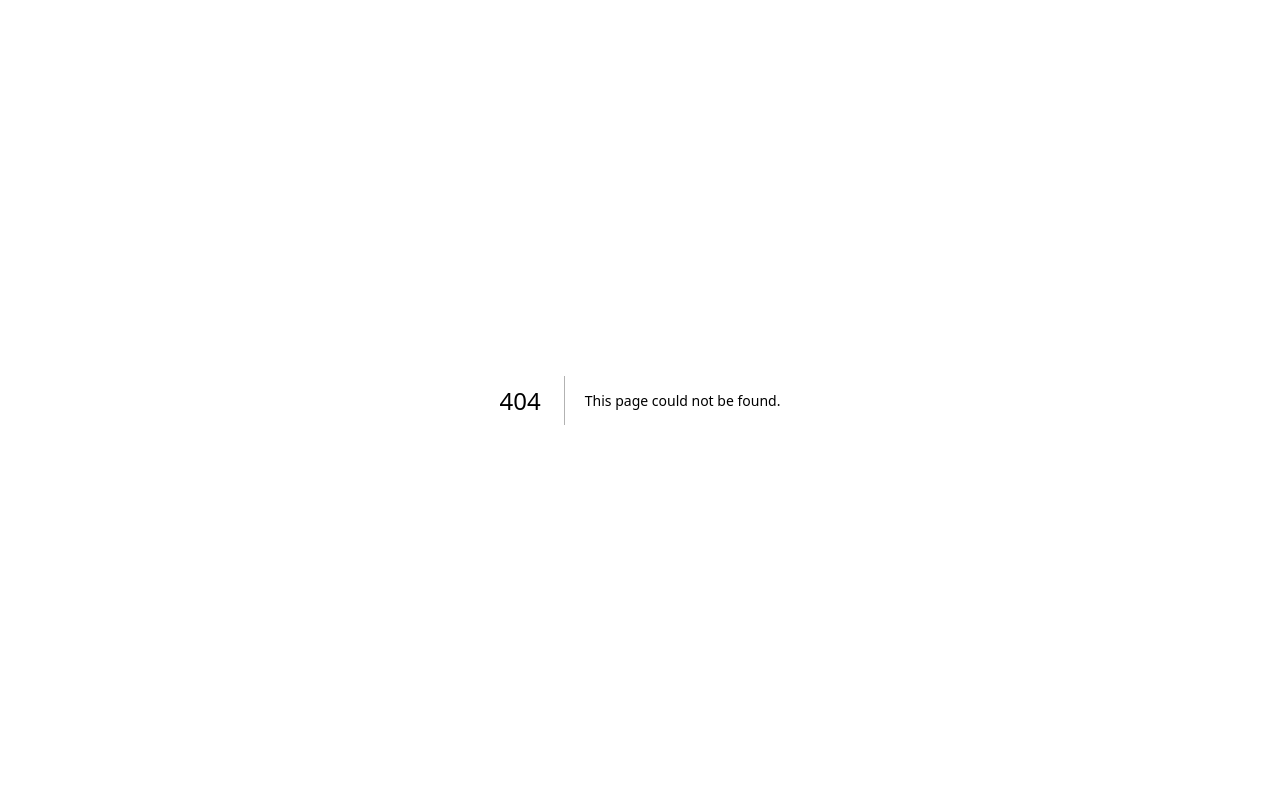
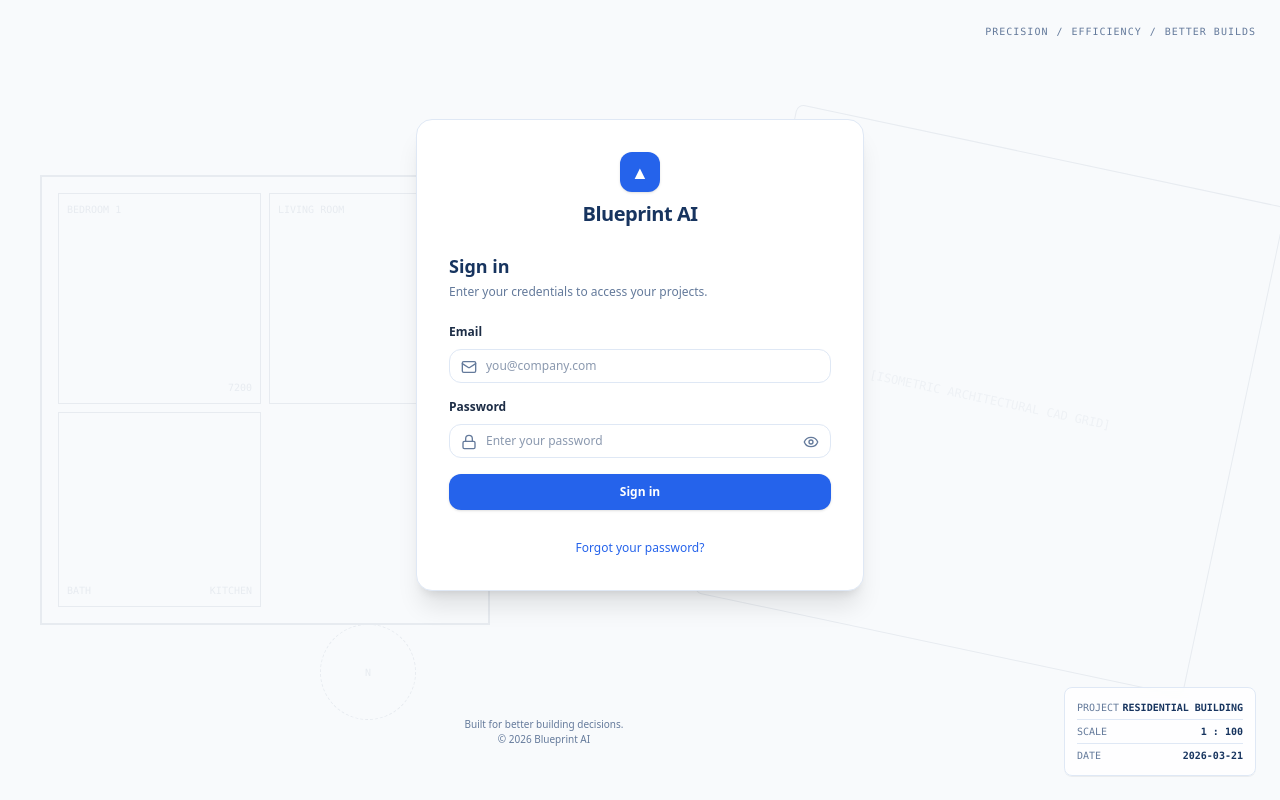
Before and after one commit to haymerall/blueprint-web, a Next.js app: page /login in a window 1280 px wide. Before the commit this address had no page. Built offline with nearby package versions, Linux system fonts and the light colour scheme.

Commit message:
fix: create login directory and resolve module import error

```diff
--- /dev/null
+++ b/app/login/page.tsx
@@ -0,0 +1,159 @@
+"use client";
+import React, { useState } from "react";
+import { useRouter } from "next/navigation";
+import { Eye, EyeOff, Mail, Lock } from "lucide-react";
+
+export default function LoginPage() {
+  const router = useRouter();
+  const [email, setEmail] = useState("");
+  const [password, setPassword] = useState("");
+  const [showPassword, setShowPassword] = useState(false);
+
+  const handleSubmit = (e: React.FormEvent) => {
+    e.preventDefault();
+    if (!email || !password) return;
+
+    localStorage.setItem(
+      "blueprint_ai_user",
+      JSON.stringify({
+        email,
+        fullName: "Project Manager",
+        orgName: "Blueprint AI Partner",
+      })
+    );
+
+    router.push("/dashboard");
+  };
+
+  return (
+    <div className="min-h-screen bg-[#F8FAFC] relative flex flex-col justify-between items-center p-6 font-sans overflow-hidden select-none">
+
+      {/* Background Architectural Watermarks */}
+      <div className="absolute inset-0 pointer-events-none opacity-[0.07] flex justify-between items-center px-10">
+        <div className="w-[450px] h-[450px] border-2 border-[#17345F] relative p-4 grid grid-cols-2 gap-2 text-[10px] font-mono text-[#17345F]">
+          <div className="border border-[#17345F] p-2 flex flex-col justify-between">
+            <span>BEDROOM 1</span>
+            <span className="text-right">7200</span>
+          </div>
+          <div className="border border-[#17345F] p-2 flex flex-col justify-between">
+            <span>LIVING ROOM</span>
+            <span className="text-right">5400</span>
+          </div>
+          <div className="border border-[#17345F] p-2 flex justify-between items-end">
+            <span>BATH</span>
+            <span>KITCHEN</span>
+          </div>
+        </div>
+
+        <div className="absolute bottom-20 left-1/4 w-24 h-24 border border-dashed border-[#17345F] rounded-full flex items-center justify-center text-[10px] font-mono text-[#17345F]">
+          <span>N</span>
+        </div>
+
+        <div className="w-[500px] h-[500px] border border-[#17345F] rounded-lg rotate-12 flex items-center justify-center font-mono text-xs text-[#17345F]/60">
+          [ISOMETRIC ARCHITECTURAL CAD GRID]
+        </div>
+      </div>
+
+      {/* Top Header Navigation Tagline */}
+      <header className="w-full max-w-7xl flex justify-end items-center z-10 text-[10px] font-mono tracking-widest text-[#647A9B] uppercase">
+        <span>PRECISION</span>
+        <span className="mx-2">/</span>
+        <span>EFFICIENCY</span>
+        <span className="mx-2">/</span>
+        <span>BETTER BUILDS</span>
+      </header>
+
+      {/* Centered Sign-In Card */}
+      <div className="w-full max-w-md bg-white border border-[#DFE8F5] rounded-2xl shadow-xl p-8 z-10 space-y-6">
+        <div className="text-center space-y-2">
+          <div className="w-10 h-10 bg-[#2563EB] rounded-xl mx-auto flex items-center justify-center text-white shadow-sm font-bold text-lg">
+            ▲
+          </div>
+          <h1 className="text-xl font-bold text-[#17345F] tracking-tight">Blueprint AI</h1>
+        </div>
+
+        <div className="space-y-1">
+          <h2 className="text-lg font-bold text-[#17345F]">Sign in</h2>
+          <p className="text-xs text-[#647A9B]">Enter your credentials to access your projects.</p>
+        </div>
+
+        <form onSubmit={handleSubmit} className="space-y-4">
+          <div>
+            <label className="block text-xs font-semibold text-[#17345F] mb-1">Email</label>
+            <div className="relative">
+              <Mail className="absolute left-3 top-2.5 w-4 h-4 text-[#647A9B]" />
+              <input
+                type="email"
+                value={email}
+                onChange={(e) => setEmail(e.target.value)}
+                placeholder="you@company.com"
+                required
+                className="w-full pl-9 pr-3 py-2 text-xs border border-[#DFE8F5] rounded-xl focus:outline-none focus:ring-2 focus:ring-[#2563EB] text-[#17345F]"
+              />
+            </div>
+          </div>
+
+          <div>
+            <label className="block text-xs font-semibold text-[#17345F] mb-1">Password</label>
+            <div className="relative">
+              <Lock className="absolute left-3 top-2.5 w-4 h-4 text-[#647A9B]" />
+              <input
+                type={showPassword ? "text" : "password"}
+                value={password}
+                onChange={(e) => setPassword(e.target.value)}
+                placeholder="Enter your password"
+                required
+                className="w-full pl-9 pr-10 py-2 text-xs border border-[#DFE8F5] rounded-xl focus:outline-none focus:ring-2 focus:ring-[#2563EB] text-[#17345F]"
+              />
+              <button
+                type="button"
+                onClick={() => setShowPassword(!showPassword)}
+                className="absolute right-3 top-2.5 text-[#647A9B] hover:text-[#17345F] cursor-pointer"
+              >
+                {showPassword ? <EyeOff className="w-4 h-4" /> : <Eye className="w-4 h-4" />}
+              </button>
+            </div>
+          </div>
+
+          <button
+            type="submit"
+            className="w-full py-2.5 bg-[#2563EB] hover:bg-blue-700 text-white font-semibold text-xs rounded-xl shadow-sm transition-all cursor-pointer"
+          >
+            Sign in
+          </button>
+        </form>
+
+        <div className="text-center">
+          <a href="#" className="text-xs text-[#2563EB] font-medium hover:underline">
+            Forgot your password?
+          </a>
+        </div>
+      </div>
+
+      {/* Footer Info & Blueprint Block */}
+      <footer className="w-full max-w-7xl flex flex-col md:flex-row items-center justify-between text-[11px] text-[#647A9B] z-10 pt-4">
+        <div></div>
+
+        <div className="text-center text-[10px]">
+          <p>Built for better building decisions.</p>
+          <p>© 2026 Blueprint AI</p>
+        </div>
+
+        <div className="bg-white/80 backdrop-blur-xs border border-[#DFE8F5] p-3 rounded-lg text-[10px] font-mono space-y-1 w-48 shadow-2xs">
+          <div className="flex justify-between border-b border-[#DFE8F5] pb-1">
+            <span className="text-[#647A9B]">PROJECT</span>
+            <span className="font-bold text-[#17345F]">RESIDENTIAL BUILDING</span>
+          </div>
+          <div className="flex justify-between border-b border-[#DFE8F5] pb-1">
+            <span className="text-[#647A9B]">SCALE</span>
+            <span className="font-bold text-[#17345F]">1 : 100</span>
+          </div>
+          <div className="flex justify-between">
+            <span className="text-[#647A9B]">DATE</span>
+            <span className="font-bold text-[#17345F]">2026-03-21</span>
+          </div>
+        </div>
+      </footer>
+    </div>
+  );
+}
--- a/app/page.tsx
+++ b/app/page.tsx
@@ -1,5 +1,6 @@
-import { redirect } from "next/navigation";
+"use client";
+import LoginPage from "./login/page";
 
 export default function Home() {
-  redirect("/dashboard");
+  return <LoginPage />;
 }
```
